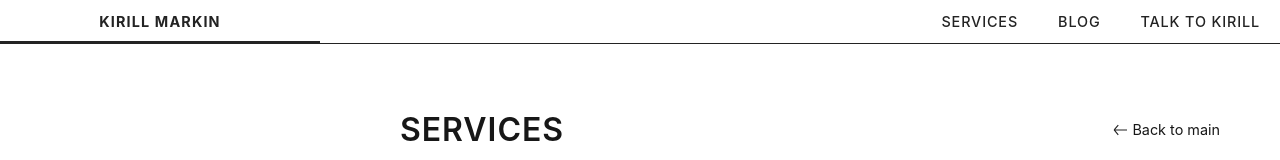
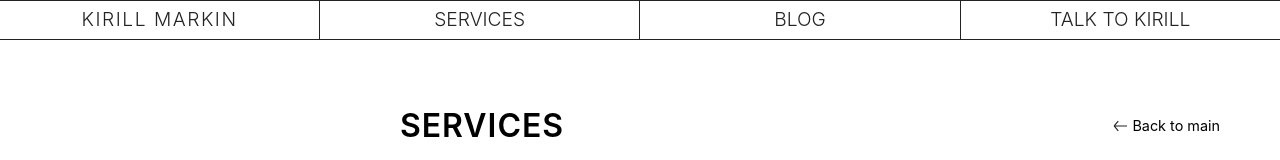
Before and after one commit to kirill-markin/kirill-markin-com, a Next.js app: page /services in a window 1280 px wide. Shown: the top 160 px of the page. Built offline with nearby package versions, Linux system fonts and the light colour scheme.

Commit message:
Update styles for header and global variables
- Refactor header layout to use flexbox for better alignment
- Introduce new keyframes for header animations
- Update global CSS variables for improved color consistency

```diff
--- a/src/app/globals.css
+++ b/src/app/globals.css
@@ -1,11 +1,15 @@
 :root {
-  --background: #ffffff;
-  --foreground: #171717;
+  --foreground: #000;
+  --background: #fff;
+  --dark-gray: #232323;
+  --medium-gray: #898989;
+  --light-gray: #D6D6D6;
+  --light-gray-secondary: #AAAAAA;
+  --light-gray-tertiary: #646464;
+  --green: #D4F361;
   --black: #1A1A1A;
   --white: #FFFFFF;
-  --dark-gray: #232323;
-  --medium-gray: #898989;
-  --light-gray: #e0e0e0;
+  --gray: #BCBCBC;
   --font-size-small: 0.875rem;  /* 14px */
   --font-size-base: 1rem;       /* 16px */
   --font-size-base-plus: 1.125rem; /* 18px */
--- a/src/app/page.module.css
+++ b/src/app/page.module.css
@@ -588,3 +588,28 @@ a.secondary {
     filter: none;
   }
 }
+
+/* Add keyframes for header animations */
+@keyframes tech-noise-scanlines {
+  0%, 10%, 90%, 100% {
+    opacity: 0;
+  }
+  50% {
+    opacity: 0.3;
+  }
+}
+
+@keyframes tech-rgb-shift {
+  0%, 100% {
+    opacity: 0;
+  }
+  10%, 90% {
+    opacity: 0.1;
+  }
+  20%, 80% {
+    opacity: 0.2;
+  }
+  50% {
+    opacity: 0.3;
+  }
+}
--- a/src/components/Header.module.css
+++ b/src/components/Header.module.css
@@ -8,86 +8,111 @@
   z-index: 100;
   border-bottom: 1px solid var(--dark-gray);
   width: 100%;
-  display: table;
-  table-layout: fixed;
+  display: flex;
+  justify-content: flex-end;
+  align-items: center;
+  height: 2.5rem;
 }
 
 /* Desktop Header */
 .headerDesktopContainer {
-  display: table;
-  table-layout: fixed;
+  display: flex;
   width: 100%;
   max-width: 100%;
   margin: 0;
   padding: 0;
-  border-collapse: collapse;
+  height: 100%;
+  border-top: 1px solid var(--dark-gray);
 }
 
 .leftColumn, .rightColumn {
-  display: table-cell;
-  vertical-align: middle;
-  text-align: center;
+  display: flex;
+  height: 100%;
+}
+
+.leftColumn {
   width: 25%;
+  border-right: 1px solid var(--dark-gray);
 }
 
 .rightColumn {
   width: 75%;
-  text-align: right;
+  justify-content: space-evenly;
+  align-items: center;
 }
 
 .headerDesktopButton {
-  padding: 10px 20px;
+  display: flex;
+  flex: 1;
+  align-items: center;
+  justify-content: center;
+  height: 100%;
   margin: 0;
-  font-size: 0.9rem;
   text-decoration: none;
-  color: #232323;
+  color: var(--dark-gray);
   border-radius: 0;
-  transition: all 0.2s ease;
   text-transform: uppercase;
-  letter-spacing: 0.06em;
+  font-size: clamp(var(--font-size-base), 1.5vw, var(--font-size-medium));
+  font-weight: 300;
+  line-height: 100%;
   position: relative;
-  font-weight: 500;
-  display: inline-block;
+  overflow: hidden;
+  border-right: 1px solid var(--dark-gray);
 }
 
-.headerDesktopButton::after {
+.headerDesktopButton:last-child {
+  border-right: none;
+}
+
+.headerDesktopButton:hover {
+  background-color: var(--dark-gray);
+  color: var(--light-gray);
+  animation: clean-glitch-effect 0.8s cubic-bezier(0.25, 0.46, 0.45, 0.94) both;
+}
+
+.headerDesktopButton:hover::before,
+.headerDesktopButton:hover::after {
   content: '';
   position: absolute;
+  top: 0;
+  left: 0;
+  right: 0;
   bottom: 0;
-  left: 0;
-  width: 100%;
-  height: 2px;
-  background-color: transparent;
-  transition: background-color 0.2s ease;
+  pointer-events: none;
+  z-index: 10;
+}
+
+.headerDesktopButton:hover::before {
+  animation: tech-noise-scanlines 0.8s steps(5) both;
+  background: repeating-linear-gradient(
+    0deg,
+    transparent 0%,
+    rgba(32, 128, 32, 0.02) 0.2%,
+    rgba(0, 255, 0, 0.05) 0.3%,
+    transparent 0.5%
+  );
+  background-size: 100% 2px;
+  mix-blend-mode: screen;
+  opacity: 0;
 }
 
 .headerDesktopButton:hover::after {
-  background-color: #232323;
-}
-
-.headerDesktopButton:hover {
+  animation: tech-rgb-shift 0.8s steps(3) both;
   background-color: transparent;
-  transform: none;
+  mix-blend-mode: exclusion;
+  opacity: 0;
 }
 
 .headerLogo {
-  font-weight: bold;
+  width: 100%;
+  display: flex;
+  justify-content: center;
   text-align: center;
-  width: 100%;
-  display: block;
   letter-spacing: 0.08em;
 }
 
 .headerBookAMeeting {
-  background-color: transparent;
-  color: #232323;
-  padding: 10px 20px;
-  border-radius: 0;
-}
-
-.headerBookAMeeting:hover {
-  background-color: transparent;
-  color: #232323;
+  color: var(--dark-gray);
 }
 
 /* Mobile Header */
@@ -107,13 +132,18 @@
 
   .headerMobileContainer {
     display: flex;
+    border-top: 1px solid var(--dark-gray);
+    height: 40px;
     justify-content: space-between;
     align-items: center;
-    padding: 0.5rem 0;
   }
 
   .headerMobileButtonContainer {
-    flex: 0 0 auto;
+    display: flex;
+    width: 40px;
+    justify-content: center;
+    align-items: center;
+    border-right: 1px solid var(--dark-gray);
   }
 
   .mobileRightButtonsContainer {
@@ -155,14 +185,14 @@
   .headerMobileBlogButton {
     font-size: 0.9rem;
     text-decoration: none;
-    color: #232323;
+    color: var(--dark-gray);
     text-transform: uppercase;
     letter-spacing: 0.06em;
   }
 
   .headerMobileBookAMeetingButton {
     background-color: transparent;
-    color: #232323;
+    color: var(--dark-gray);
     padding: 10px 20px;
     border-radius: 0;
     font-size: 0.9rem;
@@ -188,12 +218,12 @@
 
   .headerMobileMenuSection {
     padding: 1rem 2rem;
-    border-bottom: 1px solid #eee;
+    border-bottom: 1px solid var(--dark-gray);
   }
 
   .headerMobileMenuSection a {
     text-decoration: none;
-    color: #232323;
+    color: var(--dark-gray);
     font-size: 1.1rem;
     display: flex;
     align-items: center;
@@ -203,7 +233,7 @@
   }
 
   .headerMobileBookAMeeting {
-    color: #232323;
+    color: var(--dark-gray);
     font-weight: 500;
   }
 
```
